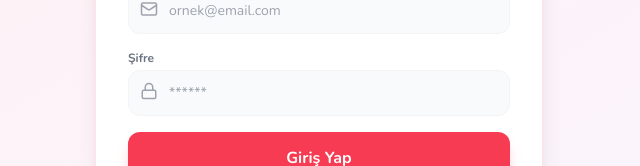
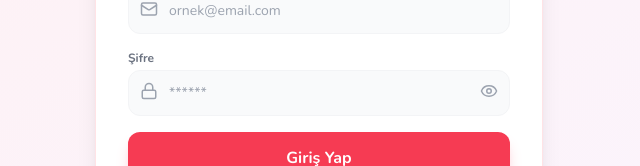
Before and after one commit to ardakuvanc/arda-ticaret, a React (Vite) app: page /login in a window 1280 px wide. Shown: the part 376-542 px from the top of the page, without its empty margins (321-961 px from the left). Built offline with nearby package versions, Linux system fonts and the light colour scheme; no server answers; the database is empty.

Commit message:
Login şifre göster/gizle eklendi, mağaza filtre butonu kaldırıldı

```diff
--- a/src/pages/LoginPage.jsx
+++ b/src/pages/LoginPage.jsx
@@ -1,7 +1,7 @@
 import { useState } from 'react';
 import { useStore } from '../context/StoreContext';
 import { useNavigate } from 'react-router-dom';
-import { Heart, Lock, Mail, Loader2 } from 'lucide-react';
+import { Heart, Lock, Mail, Loader2, Eye, EyeOff } from 'lucide-react';
 import toast from 'react-hot-toast';
 
 export default function LoginPage() {
@@ -10,6 +10,7 @@ export default function LoginPage() {
     const [password, setPassword] = useState('');
     const [name, setName] = useState('');
     const [loading, setLoading] = useState(false);
+    const [showPassword, setShowPassword] = useState(false);
 
     const { login, signup } = useStore();
     const navigate = useNavigate();
@@ -105,13 +106,20 @@ export default function LoginPage() {
                         <div className="relative">
                             <span className="absolute left-3 top-3 text-gray-400"><Lock size={18} /></span>
                             <input
-                                type="password"
+                                type={showPassword ? "text" : "password"}
                                 value={password}
                                 onChange={e => setPassword(e.target.value)}
-                                className="w-full bg-gray-50 rounded-xl py-3 pl-10 pr-4 text-sm border border-gray-100 outline-none focus:ring-2 focus:ring-love-200 transaction-all"
+                                className="w-full bg-gray-50 rounded-xl py-3 pl-10 pr-10 text-sm border border-gray-100 outline-none focus:ring-2 focus:ring-love-200 transaction-all"
                                 placeholder="******"
                                 required
                             />
+                            <button
+                                type="button"
+                                onClick={() => setShowPassword(!showPassword)}
+                                className="absolute right-3 top-3 text-gray-400 hover:text-love-500 transition-colors"
+                            >
+                                {showPassword ? <EyeOff size={18} /> : <Eye size={18} />}
+                            </button>
                         </div>
                     </div>
 
--- a/src/pages/Shop.jsx
+++ b/src/pages/Shop.jsx
@@ -16,9 +16,6 @@ export default function Shop() {
         <div className="pb-10">
             <div className="flex items-center justify-between mb-4">
                 <h1 className="text-2xl font-hand font-bold text-love-600">Sevgi Mağazası</h1>
-                <div className="bg-white p-2 rounded-full shadow-sm text-gray-400">
-                    <Filter size={20} />
-                </div>
             </div>
 
             {/* Category Pills */}
@@ -28,8 +25,8 @@ export default function Shop() {
                         key={cat}
                         onClick={() => setActiveCategory(cat)}
                         className={`px-4 py-2 rounded-full text-sm font-bold whitespace-nowrap transition-colors ${activeCategory === cat
-                                ? 'bg-love-500 text-white shadow-md'
-                                : 'bg-white text-gray-500 border border-gray-100'
+                            ? 'bg-love-500 text-white shadow-md'
+                            : 'bg-white text-gray-500 border border-gray-100'
                             }`}
                     >
                         {cat}
```
